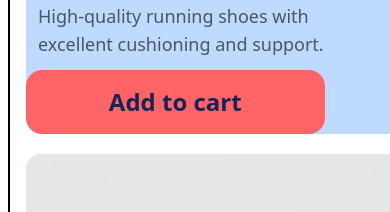
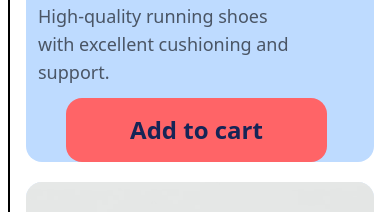
Before and after one commit to Nortey-Micheal/shoppingChart, a React (Vite) app: page / in a window 390 px wide. Shown: the part 908-1120 px from the top of the page. Built offline with nearby package versions, Linux system fonts and the light colour scheme.

Commit message:
Refactor Navbar and Products components for improved layout and responsiveness

```diff
--- a/src/components/navbar.tsx
+++ b/src/components/navbar.tsx
@@ -44,7 +44,7 @@ export function Navbar({links,image}: navbarProps) {
                     <ul className="flex lg:gap-14 gap-3">
                         {links.map((link,index) => {
                             return (
-                                <li className=" font-bold text-blue-50 bg-blue-500 px-2 rounded hover:text-blue-500 hover:bg-blue-50" key={index}><a href={link.url} >{link.label}</a></li>
+                                <li className=" lg:font-bold text-blue-50 bg-blue-500 px-2 rounded hover:text-blue-500 hover:bg-blue-50" key={index}><a href={link.url} >{link.label}</a></li>
                             )
                         })}
                     </ul>
--- a/src/components/products.tsx
+++ b/src/components/products.tsx
@@ -41,7 +41,7 @@ export function Products({products,productType}:productsProps) {
     }
 
     return (
-        <section className="px-2 max-w-5xl mb-20 min-w-[450px] lg:mx-auto">
+        <section className="px-2 max-w-5xl mb-20 min-w-[400px] lg:mx-auto">
             <h2 className="text-3xl my-10 text-center underline underline-offset-5">{productType}</h2>
             <div className="grid lg:grid-rows-3 lg:grid-flow-col border-2 rounded-2xl p-4 gap-5 ">
                 {products.map((product,index) => {
@@ -55,7 +55,7 @@ export function Products({products,productType}:productsProps) {
                                 </div>
                                 <p className="bg-blue-400 h-8 text-blue-950 font-bold py-1 px-2 rounded">${product.price}</p>
                             </div>
-                            <button onClick={() => addToCart(product)} className="hover:bg-amber-800 hover:text-amber-50 cursor-pointer px-3 w-3/4 mx-auto bg-red-400 py-4 rounded-2xl text-blue-950 font-extrabold text-2xl">Add to cart</button>
+                            <button onClick={() => addToCart(product)} className="hover:bg-amber-800 hover:text-amber-50 cursor-pointer px-3 w-3/4 mx-10 bg-red-400 py-4 rounded-2xl text-blue-950 font-extrabold text-2xl">Add to cart</button>
                         </div>
                     )
                 })}
```
